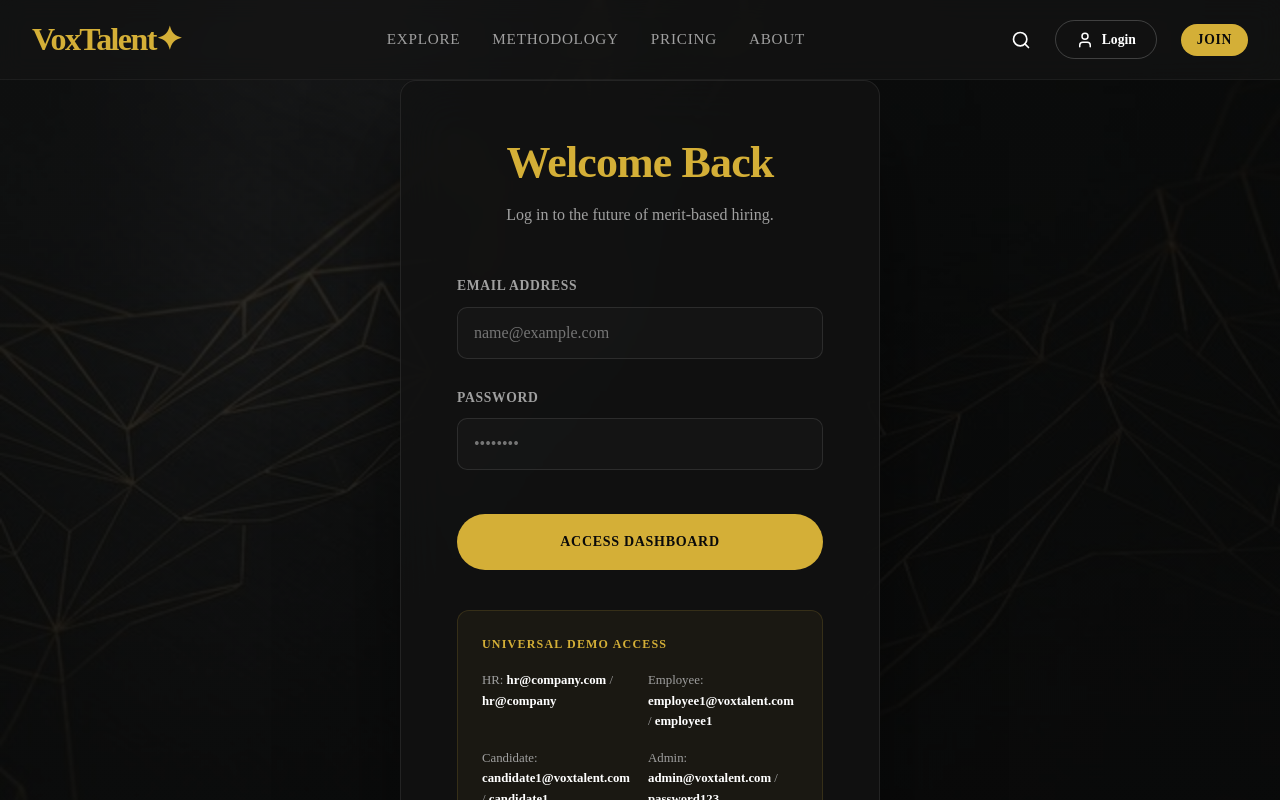
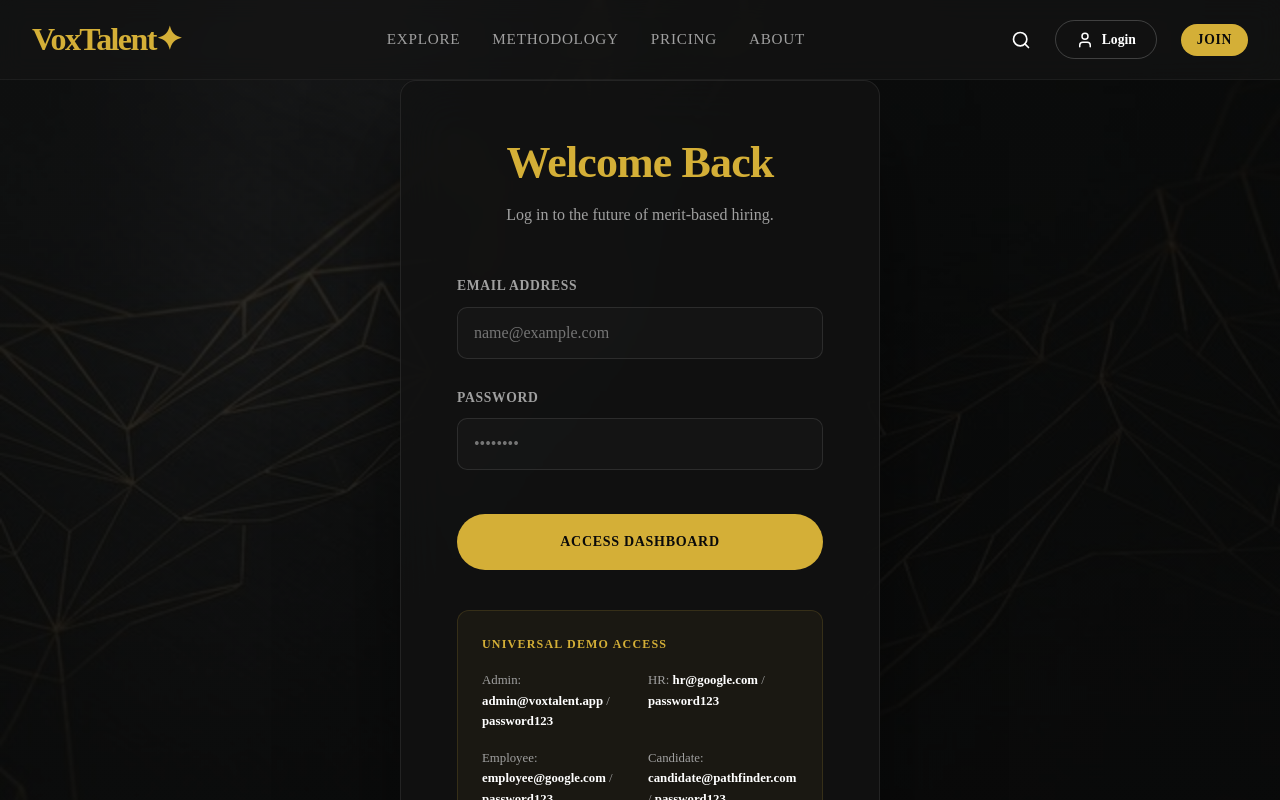
Before and after one commit to Celestin25/voxtalent, a Next.js app: page /login in a window 1280 px wide. Shown: the top 800 px of the page. Built offline with nearby package versions, Linux system fonts and the light colour scheme; no server answers; a web font is replaced by a local one.

Commit message:
login details

```diff
--- a/src/app/login/page.tsx
+++ b/src/app/login/page.tsx
@@ -94,10 +94,10 @@ export default function LoginPage() {
           <div className={styles.demoBox}>
             <p className={styles.demoTitle}>Universal Demo Access</p>
             <div className={styles.demoGrid}>
-              <div className={styles.demoItem}>HR: <b>hr@company.com</b> / <b>hr@company</b></div>
-              <div className={styles.demoItem}>Employee: <b>employee1@voxtalent.com</b> / <b>employee1</b></div>
-              <div className={styles.demoItem}>Candidate: <b>candidate1@voxtalent.com</b> / <b>candidate1</b></div>
-              <div className={styles.demoItem}>Admin: <b>admin@voxtalent.com</b> / <b>password123</b></div>
+              <div className={styles.demoItem}>Admin: <b>admin@voxtalent.app</b> / <b>password123</b></div>
+              <div className={styles.demoItem}>HR: <b>hr@google.com</b> / <b>password123</b></div>
+              <div className={styles.demoItem}>Employee: <b>employee@google.com</b> / <b>password123</b></div>
+              <div className={styles.demoItem}>Candidate: <b>candidate@pathfinder.com</b> / <b>password123</b></div>
             </div>
           </div>
 
--- a/src/auth.ts
+++ b/src/auth.ts
@@ -7,10 +7,12 @@ import { authConfig } from "./auth.config";
 
 async function getUser(email: string) {
   try {
+    console.log(`Auth Debug: Attempting to fetch user with email: ${email}`);
     const user = await prisma.user.findUnique({ where: { email } });
+    console.log(`Auth Debug: User found: ${!!user}`);
     return user;
   } catch (error) {
-    console.error("Failed to fetch user:", error);
+    console.error("Auth Debug: Failed to fetch user:", error);
     throw new Error("Failed to fetch user.");
   }
 }
@@ -20,6 +22,7 @@ export const { handlers, auth, signIn, signOut } = NextAuth({
   providers: [
     Credentials({
       async authorize(credentials) {
+        console.log("Auth Debug: Authorize callback triggered");
         const parsedCredentials = z
           .object({ email: z.string().email(), password: z.string().min(6) })
           .safeParse(credentials);
@@ -28,10 +31,16 @@ export const { handlers, auth, signIn, signOut } = NextAuth({
           const { email, password } = parsedCredentials.data;
 
           const user = await getUser(email);
-          if (!user) return null;
+          if (!user) {
+            console.log(`Auth Debug: No user found for ${email}`);
+            return null;
+          }
 
           const passwordsMatch = await bcrypt.compare(password, user.password);
+          console.log(`Auth Debug: Password match result: ${passwordsMatch}`);
           if (passwordsMatch) return user;
+        } else {
+          console.log("Auth Debug: Zod validation failed", parsedCredentials.error);
         }
 
         return null;
--- a/src/lib/prisma.ts
+++ b/src/lib/prisma.ts
@@ -1,5 +1,5 @@
 import { PrismaClient } from "@prisma/client";
-import { createClient } from "@libsql/client/web";
+import { createClient } from "@libsql/client";
 import { PrismaLibSQL } from "@prisma/adapter-libsql";
 
 const globalForPrisma = globalThis as unknown as {
@@ -10,23 +10,29 @@ function createPrismaClient() {
   let remoteUrl = process.env.TURSO_DATABASE_URL;
   const authToken = process.env.TURSO_AUTH_TOKEN;
 
+  console.log("Prisma Client: Checking environment for Turso...");
+  console.log("Remote URL present:", !!remoteUrl);
+  console.log("Auth Token present:", !!authToken);
+
   // Use the libsql adapter when BOTH TURSO_DATABASE_URL and TURSO_AUTH_TOKEN are present
   if (remoteUrl && authToken) {
-    if (remoteUrl.startsWith("libsql://")) {
-      remoteUrl = remoteUrl.replace("libsql://", "https://");
-    }
+    console.log("Prisma Client: Initializing LibSQL adapter for remote Turso DB...");
+
+    // In some environments, the libsql client likes libsql:// or https://.
+    // Usually libsql:// is fine for the client, but let's ensure it's correct.
 
     const libsql = createClient({ url: remoteUrl, authToken });
     const adapter = new PrismaLibSQL(libsql);
     return new PrismaClient({
       adapter,
-      log: process.env.NODE_ENV === "development" ? ["error", "warn"] : ["error"],
+      log: ["error", "warn"],
     } as any);
   }
 
+  console.log("Prisma Client: Falling back to local SQLite...");
   // Fallback to regular local SQLite for local development
   return new PrismaClient({
-    log: process.env.NODE_ENV === "development" ? ["error", "warn"] : ["error"],
+    log: ["error", "warn"],
   });
 }
 
```
